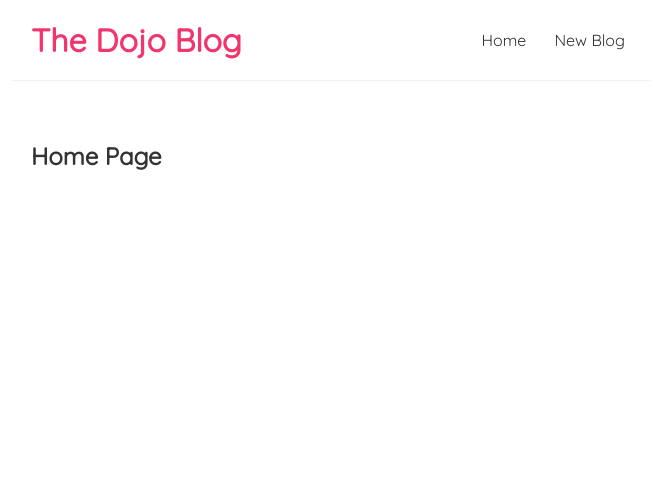
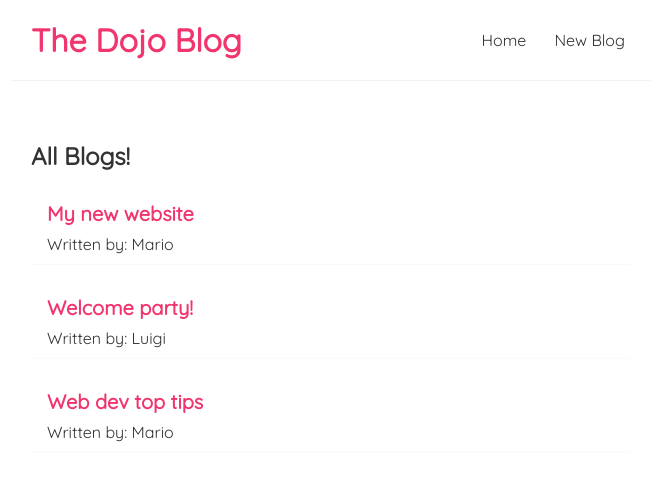
Before and after one commit to sebastienserra/blog_react, a React (Create React App) app: page / in a window 1280 px wide. Shown: the top 480 px of the page, without its empty margins (309-964 px from the left). Built offline with nearby package versions, Linux system fonts and the light colour scheme.

Commit message:
Working on hooks and props

```diff
--- /dev/null
+++ b/src/BlogList.js
@@ -0,0 +1,16 @@
+const BlogList = ({ blogs, title}) => {
+
+    return (
+        <div className="blog-list">
+            <h2>{ title }</h2>
+            {blogs.map((blog) => (
+               <div className="blog-preview" key={blog.id}>
+               <h2>{blog.title}</h2>
+               <p>Written by: {blog.author}</p>
+               </div>
+           ))}
+        </div>
+    );
+}
+
+export default BlogList;
--- a/src/Home.js
+++ b/src/Home.js
@@ -1,9 +1,19 @@
+import { useState } from 'react';
+import BlogList from './BlogList';
+
+
 const Home = () => {
+    const[blogs, setBlogs] = useState([
+        {title: 'My new website', body:'Velit mollit ....', author: 'Mario', id:1},
+        {title:'Welcome party!', body: 'Velit mollit ....', author: 'Luigi', id:2},
+        {title:'Web dev top tips', body: 'Velit mollit ....', author: 'Mario', id:3}
+    ]);
+
     return (
         <div className="home">
-            <h2>Home Page</h2>
+          <BlogList blogs={blogs} title="All Blogs!" />
         </div>
-     );
+    );
 }
 
 export default Home;
--- a/src/index.css
+++ b/src/index.css
@@ -31,3 +31,17 @@
   margin: 40px auto;
   padding: 20px;
 }
+/*blog preview / list*/
+.blog-preview{
+  padding: 10px 16px;
+  margin: 20px 0;
+  border-bottom: 1px solid #fafafa;
+}
+.blog-preview:hover{
+  box-shadow: 1px 3px 5px rgba(0,0,0,0.1)
+}
+.blog-preview h2{
+  font-size: 20px;
+  color: #f1356d;
+  margin-bottom: 8px;
+}
```
Also changed, not shown: 1 other file (tests, documents, lock files or other folders).
